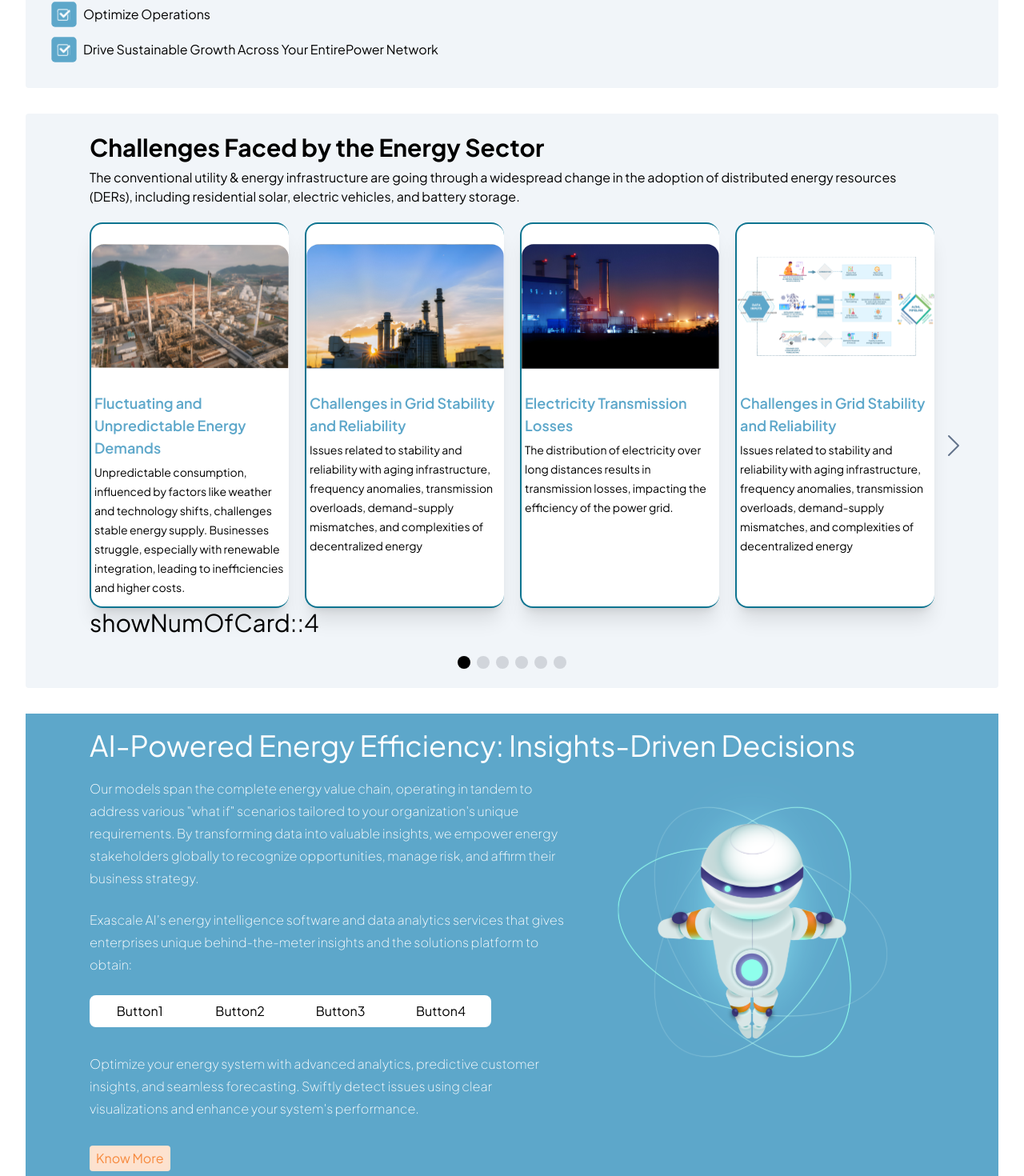
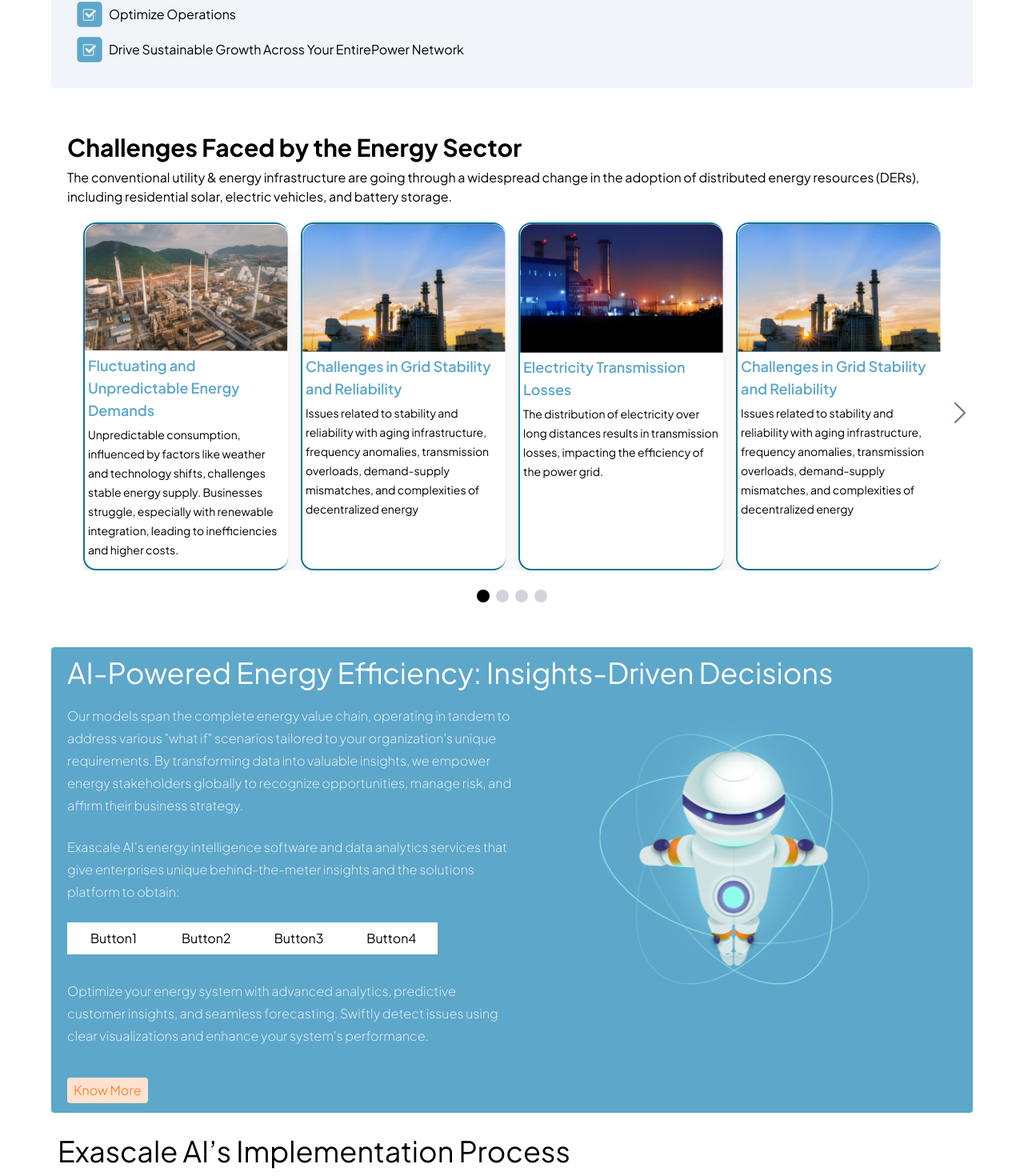
Before and after one commit to jhamlalchelse/ExascaleAI, a React (Create React App) app: page / in a window 1280 px wide. Shown: the part 532-2002 px from the top of the page at 80% size. Built offline with nearby package versions, Linux system fonts and the light colour scheme.

Commit message:
make responsive in all dimension

```diff
--- a/src/components/Carousel/Carousel.js
+++ b/src/components/Carousel/Carousel.js
@@ -3,14 +3,6 @@
 
 const Carousel = ({ cardItem }) => {
   const [currentIndex, setCurrentIndex] = useState(0);
-
-  // Define the number of cards to show based on grid columns
-  const gridColumnClasses = [
-    'grid-cols-1',
-    'md:grid-cols-2',
-    'lg:grid-cols-3',
-    'xl:grid-cols-4',
-  ];
   const [showNumOfCard, setShowNumOfCard] = useState(1);
 
   useEffect(() => {
@@ -39,12 +31,12 @@
 
     // Clean up the event listener
     return () => window.removeEventListener('resize', handleResize);
-  }, []); // Empty dependency array ensures that this effect runs only once on component mount
-
+  }, []);
 
   return (
-    <div className="relative pb-10">
-      <div className={`grid gap-5 ${gridColumnClasses.join(' ')}`}>
+    <div className="relative pb-10 md:px-5">
+      <div className="overflow-hidden">
+        <div className={`flex space-x-4`}>
           {cardItem.map(
             (item, index) =>
               index >= currentIndex &&
@@ -52,11 +44,11 @@
                 <div
                   key={index}
                   className={`bg-white shadow-xl rounded-2xl border-2 border-e-0 border-cyan-700
-                transition-all duration-300 w-full`}
+                  transition-all duration-300 w-full min-h-[400px]`}
                 >
                   <img
                     src={item.url}
-                  className="w-full min-h-[206px] rounded-t-2xl"
+                    className="w-full rounded-t-2xl"
                     alt="card image"
                   />
                   <div className="mx-1">
@@ -69,9 +61,8 @@
               )
           )}
         </div>
-      <p className="text-3xl">showNumOfCard::{showNumOfCard}</p>
-
-      <div className="absolute bottom-0 left-0 w-full flex justify-center">
+      </div>
+      <div className="absolute bottom-3 md:bottom-0 left-0 w-full flex justify-center">
         <div className="flex">
           {[...Array(cardItem.length - (showNumOfCard - 1))].map((_, index) => (
             <button
@@ -86,7 +77,7 @@
       </div>
       <button
         onClick={() => setCurrentIndex(Math.max(0, currentIndex - 1))}
-        className="absolute top-1/2 -left-10 transform -translate-y-1/2 z-10"
+        className="absolute top-1/2 left-0 md:-left-5 transform -translate-y-1/2 z-10"
         disabled={currentIndex === 0}
       >
         <BsChevronLeft
@@ -101,7 +92,7 @@
             Math.min(cardItem.length - showNumOfCard, currentIndex + 1)
           )
         }
-        className="absolute top-1/2 -right-10 transform -translate-y-1/2 z-10"
+        className="absolute top-1/2 right-0 md:-right-5 transform -translate-y-1/2 z-10"
         disabled={currentIndex + showNumOfCard >= cardItem.length}
       >
         <BsChevronRight
--- a/src/pages/Home.js
+++ b/src/pages/Home.js
@@ -27,34 +27,10 @@
       'The distribution of electricity over long distances results in transmission losses, impacting the efficiency of the power grid.',
   },
   {
-    url: 'assets/images/proccess.svg',
+    url: 'assets/images/cartimg2.svg',
     heading: 'Challenges in Grid Stability and Reliability',
     content:
       'Issues related to stability and reliability with aging infrastructure, frequency anomalies, transmission overloads, demand-supply mismatches, and complexities of decentralized energy',
-  },
-  {
-    url: 'assets/images/robot.svg',
-    heading: 'Electricity Transmission Losses',
-    content:
-      'The distribution of electricity over long distances results in transmission losses, impacting the efficiency of the power grid.',
-  },
-  {
-    url: 'assets/images/logo.svg',
-    heading: 'Challenges in Grid Stability and Reliability',
-    content:
-      'Issues related to stability and reliability with aging infrastructure, frequency anomalies, transmission overloads, demand-supply mismatches, and complexities of decentralized energy',
-  },
-  {
-    url: 'assets/images/checkbox.svg',
-    heading: 'Electricity Transmission Losses',
-    content:
-      'The distribution of electricity over long distances results in transmission losses, impacting the efficiency of the power grid.',
-  },
-  {
-    url: 'assets/images/AIpowered.svg',
-    heading: 'Electricity Transmission Losses',
-    content:
-      'The distribution of electricity over long distances results in transmission losses, impacting the efficiency of the power grid.',
   },
   {
     url: 'assets/images/cartimg3.svg',
@@ -62,27 +38,48 @@
     content:
       'The distribution of electricity over long distances results in transmission losses, impacting the efficiency of the power grid.',
   },
+  {
+    url: 'assets/images/cartimg1.svg',
+    heading: 'Fluctuating and Unpredictable Energy Demands',
+    content:
+      'Unpredictable consumption, influenced by factors like weather and technology shifts, challenges stable energy supply. Businesses struggle, especially with renewable integration, leading to inefficiencies and higher costs.',
+  },
+  {
+    url: 'assets/images/cartimg2.svg',
+    heading: 'Challenges in Grid Stability and Reliability',
+    content:
+      'Issues related to stability and reliability with aging infrastructure, frequency anomalies, transmission overloads, demand-supply mismatches, and complexities of decentralized energy',
+  },
 ];
 const Home = () => {
   const submitHandler = (event) => {
     event.preventDefault();
   };
   return (
-    <div className="px-8">
-      <div className="grid grid-cols-2 bg-slate-100 rounded px-8 py-5 mt-2">
-        <div>
+    <div className="md:px-8 lg:px-16">
+      <div className="bg-slate-100 rounded px-2 md:px-8 py-2 lg:py-5 lg:mt-2">
         <p className="text-3xl">Revolutionize Power Management with</p>
-          <p className="text-4xl text-[#5DA7CA] font-bold my-3">
+        <div className="grid grid-cols-1 lg:grid-cols-2">
+          {/* Image */}
+          <img
+            src="assets/images/AIpowered.svg"
+            className="w-full md:w-8/12 lg:w-auto lg:order-2"
+            alt="Exasclae Logo"
+          />
+
+          {/* Text Content */}
+          <div className="lg:order-1">
+            <p className="text-2xl lg:text-4xl text-[#5DA7CA] font-bold my-3">
               AI-Powered Energy Analytics
             </p>
             <p className="leading-8">
               Data Insights that deliver valuable information which can drive
               business strategies. At ExascaleAI, we provide end-to-end data
-            analytics services for your business. Together, let’s give your data
-            a voice. Our experts will work with your team to identify
-            opportunities to innovate and develop tailor-made solutions for your
-            requirements. Our robust Power Sector Analytics as a Service (Paas)
-            platform equips you with cutting-edge technology to gain
+              analytics services for your business. Together, let’s give your
+              data a voice. Our experts will work with your team to identify
+              opportunities to innovate and develop tailor-made solutions for
+              your requirements. Our robust Power Sector Analytics as a Service
+              (Paas) platform equips you with cutting-edge technology to gain
               crystal-clear insights from your data.
             </p>
 
@@ -101,16 +98,11 @@
               })}
             </ul>
           </div>
-        <div>
-          <img
-            src="assets/images/AIpowered.svg"
-            className="mr-3"
-            alt="Exasclae Logo"
-          />
         </div>
       </div>
-      <div className="px-20 my-8 py-6 bg-slate-100 rounded">
-        <p className="text-3xl font-bold pb-2">
+
+      <div className="px-2 md:px-5 my-0.5 md:my-8 py-1 md:py-6 rounded">
+        <p className="text-2xl md:text-3xl font-bold pb-2">
           Challenges Faced by the Energy Sector
         </p>
         <p className="mb-5">
@@ -119,37 +111,24 @@
           (DERs), including residential solar, electric vehicles, and battery
           storage.
         </p>
-        {/* <div className="grid grid-cols-4 gap-16">
-          {cardItem.map((item, index) => {
-            return (
-              <div
-                key={index}
-                className="bg-white shadow-xl rounded-2xl border-y-2 border-s-2 border-cyan-700"
-              >
-                <img
-                  src={item.url}
-                  className="w-full rounded-t-2xl"
-                  alt="checkbox"
-                />
-                <div className="mx-1">
-                  <p className="text-[#5DA7CA] font-semibold text-lg my-1">
-                    {item.heading}
-                  </p>
-                  <p className="leading-6 text-sm mb-3">{item.content}</p>
-                </div>
-              </div>
-            );
-          })}
-        </div> */}
         <Carousel cardItem={cardItem} />
       </div>
-      <div className="bg-[#5DA7CA] px-20 py-5">
-        <p className="text-4xl text-white">
+
+      <div className="bg-[#5DA7CA] px-2 md:px-5 py-1 md:py-3 lg:my-5 rounded">
+        <p className="text-2xl md:text-4xl text-white">
           AI-Powered Energy Efficiency: Insights-Driven Decisions
         </p>
-        <div className="flex">
-          <div>
-            <p className="text-white my-5 font-thin leading-7">
+        <div className="grid grid-cols-1 lg:grid-cols-2">
+          {/* Image */}
+          <img
+            src="assets/images/robot.svg"
+            className="w-full h-96 lg:order-2"
+            alt="robot"
+          />
+
+          {/* Text Content */}
+          <div className="">
+            <p className="text-white md:my-1 lg:my-5 font-thin leading-7">
               Our models span the complete energy value chain, operating in
               tandem to address various "what if" scenarios tailored to your
               organization's unique requirements. By transforming data into
@@ -157,35 +136,40 @@
               recognize opportunities, manage risk, and affirm their business
               strategy.
             </p>
-            <p className="text-white my-6 font-thin leading-7">
+            <p className="text-white my-2 md:my-3 lg:my-6 font-thin leading-7">
               Exascale AI’s energy intelligence software and data analytics
-              services that gives enterprises unique behind-the-meter insights
+              services that give enterprises unique behind-the-meter insights
               and the solutions platform to obtain:
             </p>
-            <div className="bg-white rounded-lg grid grid-cols-4 py-2 w-10/12">
-              <button className="">Button1</button>
-              <button className="">Button2</button>
-              <button className="">Button3</button>
-              <button className="">Button4</button>
+            <div className="grid grid-cols-2 sm:grid-cols-4 lg:w-10/12 rounded-lg">
+              <button className="bg-white my-1 py-2 md:my-0 w-full">
+                Button1
+              </button>
+              <button className="bg-white my-1 py-2 md:my-0 w-full">
+                Button2
+              </button>
+              <button className="bg-white my-1 py-2 md:my-0 w-full">
+                Button3
+              </button>
+              <button className="bg-white my-1 py-2 md:my-0 w-full">
+                Button4
+              </button>
             </div>
-            <p className="text-white my-8 font-thin leading-7">
+            <p className="text-white my-2 md:my-3 lg:my-8 font-thin leading-7">
               Optimize your energy system with advanced analytics, predictive
               customer insights, and seamless forecasting. Swiftly detect issues
               using clear visualizations and enhance your system's performance.
             </p>
-            <button className="bg-[#FDE2CF] text-[#F68A3E] py-1 px-2 rounded">
+            <button className="bg-[#FDE2CF] text-[#F68A3E] py-1 px-2 rounded mb-3 mt-1.5 lg:mb-0">
               Know More
             </button>
           </div>
-          <img
-            src="assets/images/robot.svg"
-            className="w-full h-96"
-            alt="robot"
-          />
         </div>
       </div>
-      <div className="px-20 my-5">
-        <p className="text-4xl">Exascale AI’s Implementation Process </p>
+      <div className="px-2 py-2 md:my-5">
+        <p className="text-2xl md:text-4xl">
+          Exascale AI’s Implementation Process
+        </p>
         <p className="leading-7 pt-3 pb-5 lg:pr-32">
           Exascale AI's energy analytics offer advanced information tools that
           extend beyond standard data, providing real-time insights for
@@ -198,12 +182,15 @@
         </p>
         <img
           src="assets/images/proccess.svg"
-          className="w-full h-[500px]"
+          className="w-full md:h-[400px] pb-3 px-1 md:px-0 md:pb-0"
           alt="proccess"
         />
       </div>
-      <form onSubmit={submitHandler} className="bg-[#0F2733] px-20 py-5">
-        <p className="text-white text-3xl mb-8">
+      <form
+        onSubmit={submitHandler}
+        className="bg-[#0F2733] px-2 md:px-5 py-1 md:py-3 lg:py-5"
+      >
+        <p className="text-white text-2xl md:text-3xl mb-5 md:mb-8">
           Ready to engage with your customers on apersonal level? Then let’s
           talk.
         </p>
@@ -246,7 +233,7 @@
             Privacy policy*
           </button>
         </p>
-        <button className="bg-[#FDE2CF] text-[#F68A3E] py-1.5 px-6 rounded">
+        <button className="bg-[#FDE2CF] text-[#F68A3E] py-1.5 px-6 rounded my-3 my:mt-0 w-full md:w-auto">
           Submit
         </button>
       </form>
```
Also changed, not shown: src/components/Header/Header.js (+4 -3 lines). Lines whose indentation alone changed are shown as unchanged.
